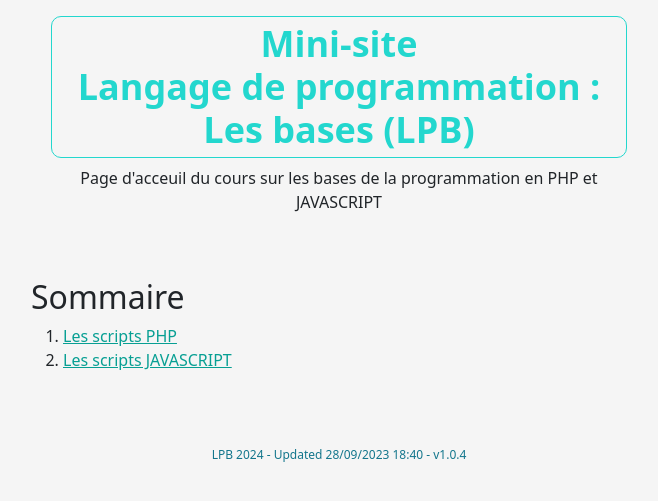
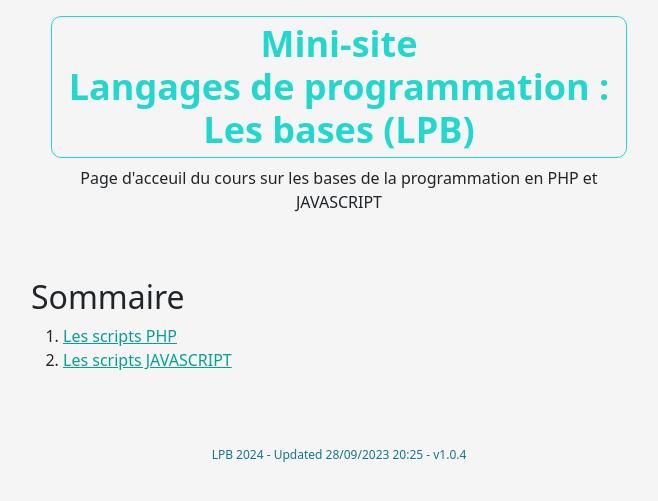
Before and after one commit to aKelleter/LPB2024, a PHP site: page / in a window 1280 px wide. Shown: the top 501 px of the page, without its empty margins (301-959 px from the left). Run offline with PHP 8.4, Linux system fonts and the light colour scheme.

Commit message:
Minor update : spelling

```diff
--- a/conf.php
+++ b/conf.php
@@ -1,6 +1,6 @@
 <?php
 
-    const APP_UPDATE = '28/09/2023 18:40';
+    const APP_UPDATE = '28/09/2023 20:25';
     const APP_VERSION = 'v1.0.4';
     const APP_YEAR = '2024';
 
--- a/index.php
+++ b/index.php
@@ -14,7 +14,7 @@
     <div class="container-fluid">
         <div class="row mt-2 text-center">
             <div class="col-12 mt-2 header-site">
-                <h1 class="title-h1">Mini-site<br> Langage de programmation : Les bases (LPB)</h1>
+                <h1 class="title-h1">Mini-site<br> Langages de programmation : Les bases (LPB)</h1>
                 <p>Page d'acceuil du cours sur les bases de la programmation en PHP et JAVASCRIPT</p>
             </div>
         </div>
```
